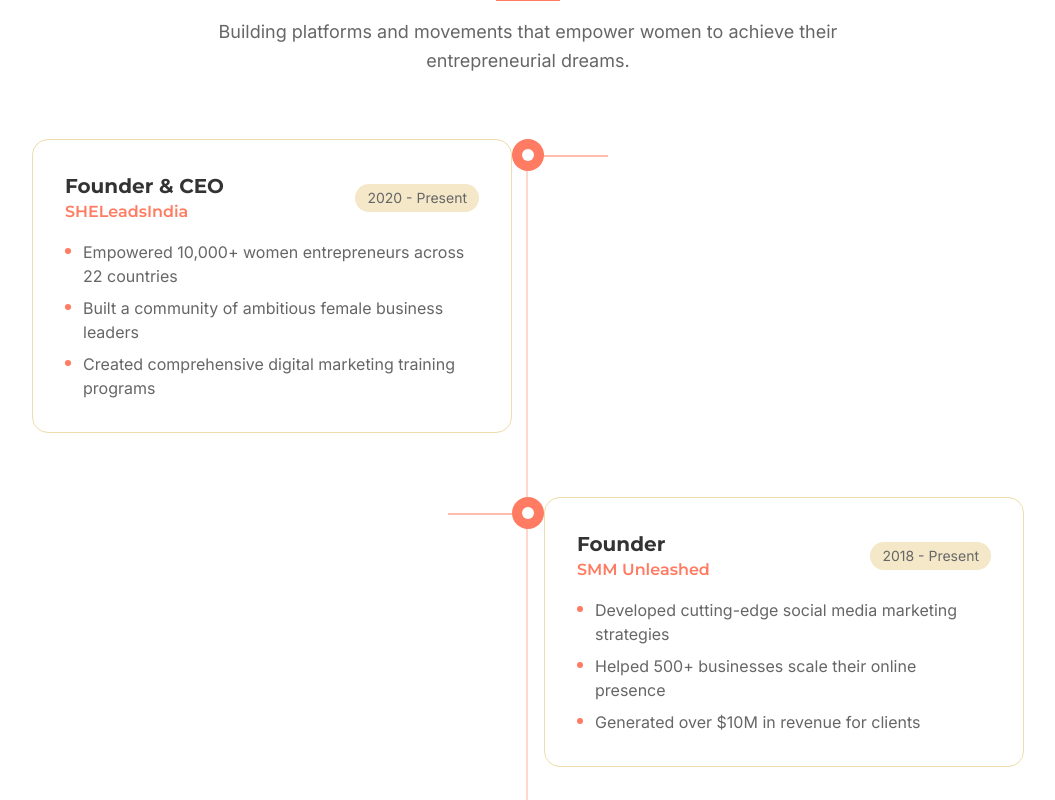
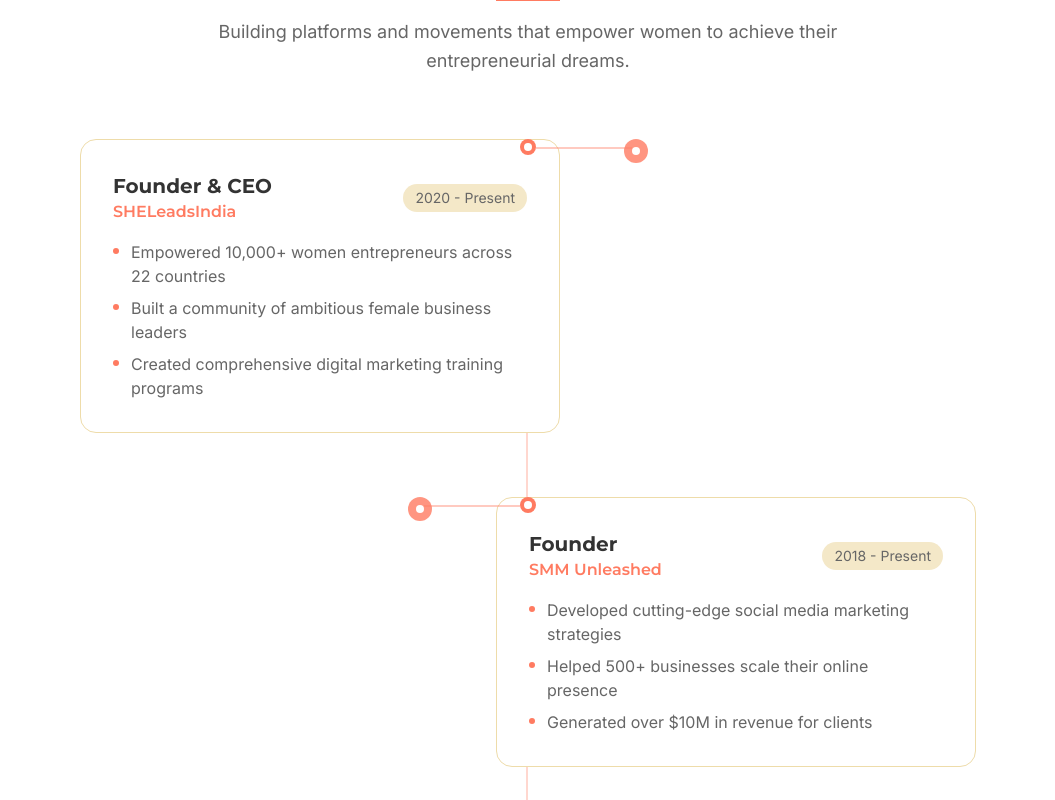
Before and after one commit to UnrealAnkit/she-leads-with-style, a React (Vite) app: page / in a window 1280 px wide. Shown: the part 2680-3480 px from the top of the page, without its empty margins (112-1167 px from the left). Built offline with nearby package versions, Linux system fonts and the light colour scheme.

Commit message:
Update Experience section styling
Add gap and dot to experience line, and connect line to dot on experience side.

```diff
--- a/src/components/Experience.tsx
+++ b/src/components/Experience.tsx
@@ -53,24 +53,32 @@ const Experience = () => {
             <div className="space-y-16">
               {experiences.map((exp, index) => {
                 const isEven = index % 2 === 0;
-                const isLast = index === experiences.length - 1;
                 return (
                   <div key={index} className="relative">
-                    {/* Timeline dot */}
-                    <div className="absolute left-1/2 w-8 h-8 bg-primary rounded-full hidden md:flex items-center justify-center transform -translate-x-1/2 z-10">
-                      <div className="w-3 h-3 bg-background rounded-full"></div>
+                    {/* Center timeline dot */}
+                    <div className="absolute left-1/2 w-4 h-4 bg-primary rounded-full hidden md:flex items-center justify-center transform -translate-x-1/2 z-10">
+                      <div className="w-2 h-2 bg-background rounded-full"></div>
                     </div>
 
-                    {/* Connecting line to card */}
-                    <div className={`absolute top-4 w-16 h-0.5 bg-primary/50 hidden md:block ${
+                    {/* Connecting line from center to experience dot */}
+                    <div className={`absolute top-2 w-24 h-0.5 bg-primary/40 hidden md:block ${
                       isEven
-                        ? 'left-1/2 ml-4'
-                        : 'right-1/2 mr-4'
+                        ? 'left-1/2 ml-2'
+                        : 'right-1/2 mr-2'
                     }`}></div>
+
+                    {/* Experience side dot */}
+                    <div className={`absolute top-0 w-6 h-6 bg-primary/80 rounded-full hidden md:flex items-center justify-center z-10 ${
+                      isEven
+                        ? 'left-1/2 ml-24'
+                        : 'right-1/2 mr-24'
+                    }`}>
+                      <div className="w-2 h-2 bg-background rounded-full"></div>
+                    </div>
 
                     <div className={`flex items-center ${isEven ? 'md:justify-start' : 'md:justify-end'}`}>
                       <div className={`w-full md:w-5/12 bg-card border border-border rounded-2xl p-8 hover:shadow-lg transition-all duration-300 hover:scale-[1.02] ${
-                        isEven ? 'md:mr-auto md:ml-20' : 'md:ml-auto md:mr-20'
+                        isEven ? 'md:mr-auto md:ml-32' : 'md:ml-auto md:mr-32'
                       }`}>
                         <div className="space-y-4">
                           <div className="flex flex-col sm:flex-row sm:items-center sm:justify-between gap-2">
```
